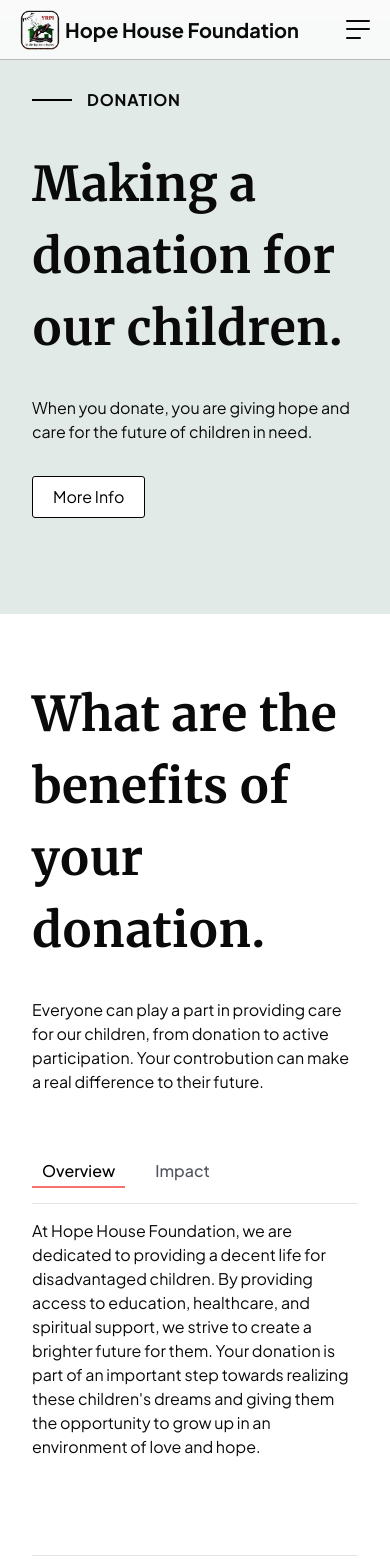
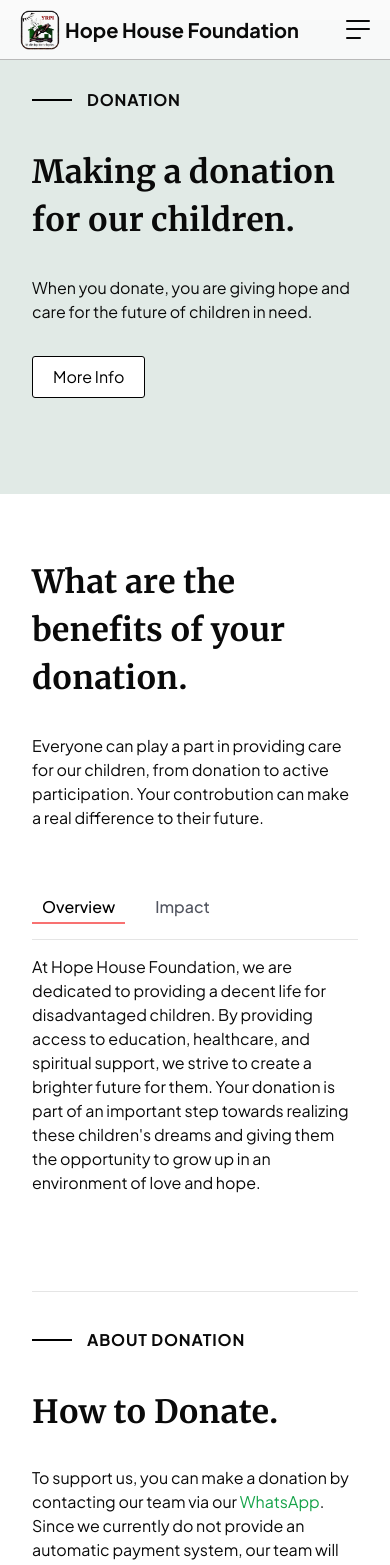
Before and after one commit to idkwhyi/hope_house_foundation, a Next.js app: page /donation in a window 390 px wide. Shown: the top 1565 px of the page. Built offline with nearby package versions, Linux system fonts and the light colour scheme.

Commit message:
update fontsize, margin and padding

```diff
--- a/src/app/HomeEducationCrisis.tsx
+++ b/src/app/HomeEducationCrisis.tsx
@@ -28,7 +28,7 @@ const HomeEducationCrisis = () => {
 
         {/* content 1 container */}
         <div className=" w-full flex flex-col items-center justify-between text-[1.8rem] gap-[3.2rem]">
-          <h3 data-smooth-reveal className="merri-bold text-[4rem] lg:text-[4.8rem]">
+          <h3 data-smooth-reveal className="merri-bold text-[3.2rem] lg:text-[4.8rem]">
             Over 4 Million Children not in School.
           </h3>
 
@@ -62,7 +62,7 @@ const HomeEducationCrisis = () => {
 
         {/* content 2 container */}
         <div className="w-full flex flex-col items-center justify-between text-[1.8rem] gap-[3.2rem]">
-          <h3 data-smooth-reveal className="merri-bold text-[4rem] lg:text-[4.8rem] w-full">
+          <h3 data-smooth-reveal className="merri-bold text-[3.2rem] lg:text-[4.8rem] w-full">
           Education Inequality Crisis.
           </h3>
 
--- a/src/app/about/AboutHero.tsx
+++ b/src/app/about/AboutHero.tsx
@@ -19,11 +19,12 @@ const AboutHero = () => {
       <div className="absolute z-0 top-0 left-0 w-full h-1/2 bg-white"></div>
       {/* Background Putih (50% bawah) */}
       <div className="absolute z-0 bottom-0 left-0 w-full h-1/2 bg-bg-green"></div>
+
       {/* first hero content */}
-      <div className="w-full z-10 flex flex-col lg:flex-row items-center justify-between gap-[6.4rem] pt-[3.2rem] lg:py-[3.2rem]">
+      <div className="w-full z-10 flex flex-col lg:flex-row items-center justify-between gap-[3.2rem] lg:gap-[6.4rem] pt-[3.2rem] lg:py-[3.2rem]">
         <div className="w-full lg:w-[50vw] flex flex-col gap-4 lg:gap-12">
           <LineAndText text="know about us" />
-          <h1 className="merri-bold text-[4.8rem]">
+          <h1 className="merri-bold text-[3.2rem] lg:text-[4.8rem]">
             Our Dedication to Those in Need
           </h1>
         </div>
--- a/src/app/about/AboutWhatWeDo.tsx
+++ b/src/app/about/AboutWhatWeDo.tsx
@@ -27,7 +27,7 @@ const AboutWhatWeDo = () => {
     <section className="w-full h-fit flex flex-col p-[3.2rem] lg:p-[6.4rem] gap-[3.2rem]">
       <LineAndText text="our projects" />
 
-      <h2 className="merri-bold text-[4.8rem]">
+      <h2 className="merri-bold text-[3.2rem] lg:text-[4.8rem]">
         Our steps to changing the lives of children in need.
       </h2>
       {projects.map((project, index) => (
--- a/src/app/contact/ContactHero.tsx
+++ b/src/app/contact/ContactHero.tsx
@@ -8,7 +8,7 @@ const ContactHero = () => {
       <div className="w-full lg:w-1/2 flex flex-col gap-[3.2rem]">
         <LineAndText text="contact us" />
         <div className="w-full flex flex-col gap-[1.6rem]">
-          <h1 className="merri-bold text-[4.8rem]">
+          <h1 className="merri-bold text-[3.2rem] lg:text-[4.8rem]">
             We&apos;d love to hear from you.
           </h1>
           <p className="jakarta-regular text-[1.6rem]">
--- a/src/app/donation/DonationAbout.tsx
+++ b/src/app/donation/DonationAbout.tsx
@@ -8,7 +8,7 @@ const DonationAbout = () => {
       <hr/>
       <LineAndText text="about donation" />
       <div className="w-full flex flex-col gap-12">
-        <h1 className="merri-bold text-[4.8rem]">How to Donate.</h1>
+        <h1 className="merri-bold text-[3.2rem] lg:text-[4.8rem]">How to Donate.</h1>
         <p className="jakarta-regular text-[1.6rem] lg:w-[80%]">
           To support us, you can make a donation by contacting our team via our{" "}
           <Link className="text-green-600 hover:underline" href="/">
--- a/src/app/donation/DonationContribute.tsx
+++ b/src/app/donation/DonationContribute.tsx
@@ -16,7 +16,7 @@ const DonationContribute = () => {
   return (
     <section className="w-full flex flex-col lg:flex-row p-[3.2rem] lg:p-[6.4rem] gap-[3.2rem] lg:gap-[6.4rem]">
       <div className="w-full lg:w-1/2 lg:pr-12 flex flex-col gap-[3.2rem]">
-        <h1 className="merri-bold text-[4.8rem]">
+        <h1 className="merri-bold text-[3.2rem] lg:text-[4.8rem]">
           What are the benefits of your donation.
         </h1>
         <p className="jakarta-regular text-[1.6rem] pb-12 lg:pb-0">
--- a/src/app/donation/DonationHero.tsx
+++ b/src/app/donation/DonationHero.tsx
@@ -8,7 +8,7 @@ const DonationHero = () => {
     <header className="relative w-full h-full flex flex-col lg:flex-row p-[3.2rem] py-[6.4rem] lg:p-[6.4rem] gap-[3.2rem] lg:gap-[6.4rem] bg-bg-green">
       <div className="w-full lg:w-1/2 flex flex-col gap-[3.2rem] lg:gap-[3.2rem]">
         <LineAndText text="donation" />
-        <h1 className="merri-bold text-[4.8rem]">
+        <h1 className="merri-bold text-[3.2rem] lg:text-[4.8rem]">
           Making a donation for our children.
         </h1>
         <p className="jakarta-regular text-[1.6rem] lg:max-w-[50rem]">
```
